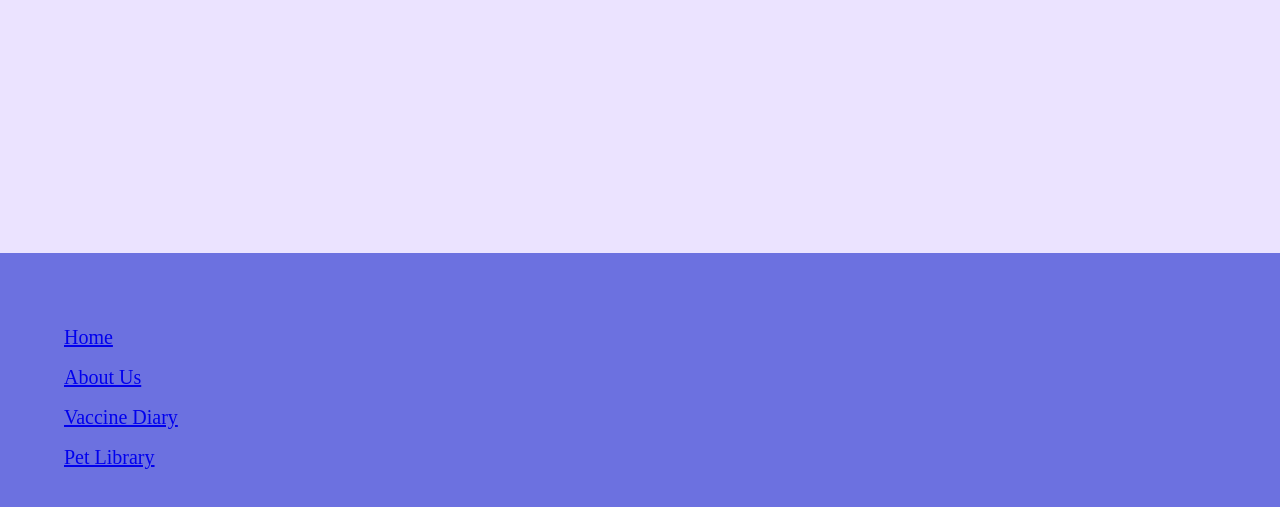
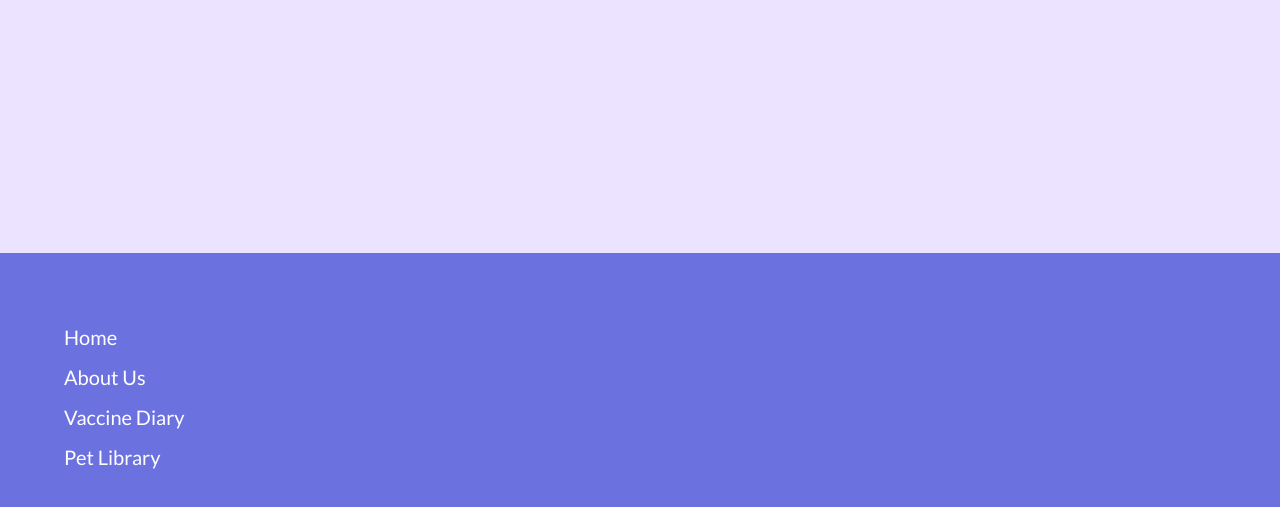
Before and after one commit to pet-advisor/pets, a plain HTML site: page restaurants.html in a window 1280 px wide. Shown: the part 3343-3850 px from the top of the page. Drawn offline with Linux system fonts and the light colour scheme.

Commit message:
Update restaurants.html

```diff
--- a/restaurants.html
+++ b/restaurants.html
@@ -28,6 +28,23 @@
             font-weight: bold;
             font-size: 45px;
             margin-left: 7%;
+        }
+
+        /*  Footer  */
+        .a {
+            text-decoration: none;
+            color: white;
+        }
+
+        .footer {
+            background-color: #6C71E0;
+            font-family: 'Lato', sans-serif;
+            color: white;
+            height: 200px;
+            padding-top: 5%;
+            padding-left: 5%;
+            font-size: 20px;
+            line-height: 40px;
         }
     </style>
 </head>
```
